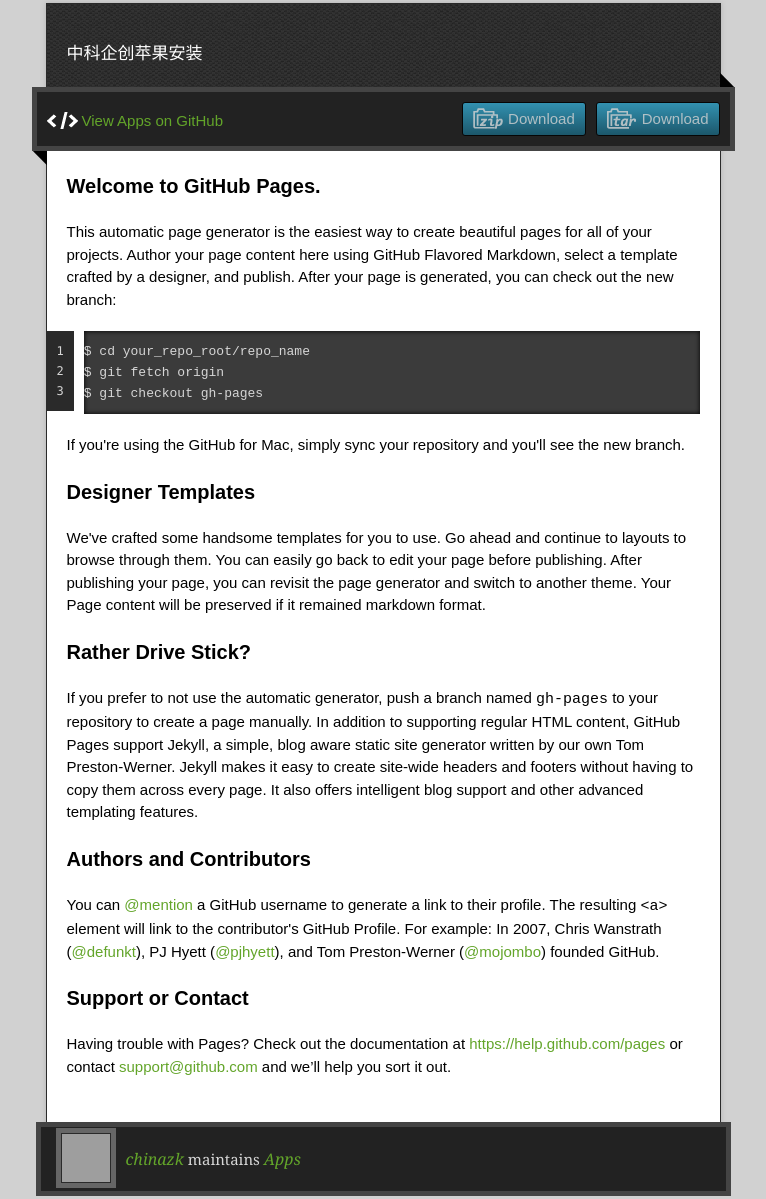
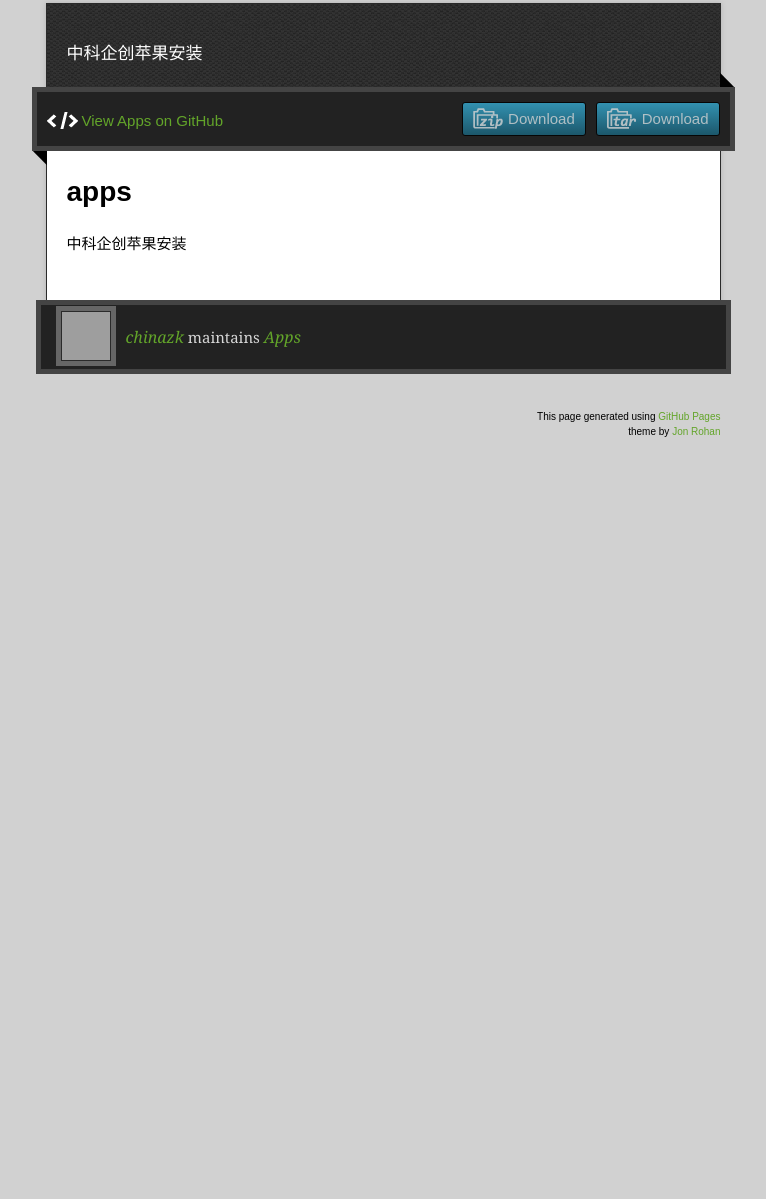
Before and after one commit to chinazk/apps, a plain HTML site: page index.html in a window 1280 px wide. Shown: the part 127-1326 px from the top of the page, without its empty margins (257-1023 px from the left). After the commit the page ends 800 px from the top, so only its background shows below. Drawn offline with nearby package versions, Linux system fonts and the light colour scheme; grey boxes are pictures that could not be loaded.

```diff
--- a/index.html
+++ b/index.html
@@ -36,37 +36,10 @@
         <span class="blc"></span><span class="trc"></span>
         </div>
         <article class="markdown-body">
-          <h3>
-<a id="welcome-to-github-pages" class="anchor" href="#welcome-to-github-pages" aria-hidden="true"><span class="octicon octicon-link"></span></a>Welcome to GitHub Pages.</h3>
+          <h1>
+<a id="apps" class="anchor" href="#apps" aria-hidden="true"><span class="octicon octicon-link"></span></a>apps</h1>
 
-<p>This automatic page generator is the easiest way to create beautiful pages for all of your projects. Author your page content here using GitHub Flavored Markdown, select a template crafted by a designer, and publish. After your page is generated, you can check out the new branch:</p>
-
-<pre><code>$ cd your_repo_root/repo_name
-$ git fetch origin
-$ git checkout gh-pages
-</code></pre>
-
-<p>If you're using the GitHub for Mac, simply sync your repository and you'll see the new branch.</p>
-
-<h3>
-<a id="designer-templates" class="anchor" href="#designer-templates" aria-hidden="true"><span class="octicon octicon-link"></span></a>Designer Templates</h3>
-
-<p>We've crafted some handsome templates for you to use. Go ahead and continue to layouts to browse through them. You can easily go back to edit your page before publishing. After publishing your page, you can revisit the page generator and switch to another theme. Your Page content will be preserved if it remained markdown format.</p>
-
-<h3>
-<a id="rather-drive-stick" class="anchor" href="#rather-drive-stick" aria-hidden="true"><span class="octicon octicon-link"></span></a>Rather Drive Stick?</h3>
-
-<p>If you prefer to not use the automatic generator, push a branch named <code>gh-pages</code> to your repository to create a page manually. In addition to supporting regular HTML content, GitHub Pages support Jekyll, a simple, blog aware static site generator written by our own Tom Preston-Werner. Jekyll makes it easy to create site-wide headers and footers without having to copy them across every page. It also offers intelligent blog support and other advanced templating features.</p>
-
-<h3>
-<a id="authors-and-contributors" class="anchor" href="#authors-and-contributors" aria-hidden="true"><span class="octicon octicon-link"></span></a>Authors and Contributors</h3>
-
-<p>You can <a href="https://github.com/blog/821" class="user-mention">@mention</a> a GitHub username to generate a link to their profile. The resulting <code>&lt;a&gt;</code> element will link to the contributor's GitHub Profile. For example: In 2007, Chris Wanstrath (<a href="https://github.com/defunkt" class="user-mention">@defunkt</a>), PJ Hyett (<a href="https://github.com/pjhyett" class="user-mention">@pjhyett</a>), and Tom Preston-Werner (<a href="https://github.com/mojombo" class="user-mention">@mojombo</a>) founded GitHub.</p>
-
-<h3>
-<a id="support-or-contact" class="anchor" href="#support-or-contact" aria-hidden="true"><span class="octicon octicon-link"></span></a>Support or Contact</h3>
-
-<p>Having trouble with Pages? Check out the documentation at <a href="https://help.github.com/pages">https://help.github.com/pages</a> or contact <a href="mailto:support@github.com">support@github.com</a> and we’ll help you sort it out.</p>
+<p>中科企创苹果安装</p>
         </article>
       </div>
     </div>
```
Also changed, not shown: params.json (+1 -1 lines).
